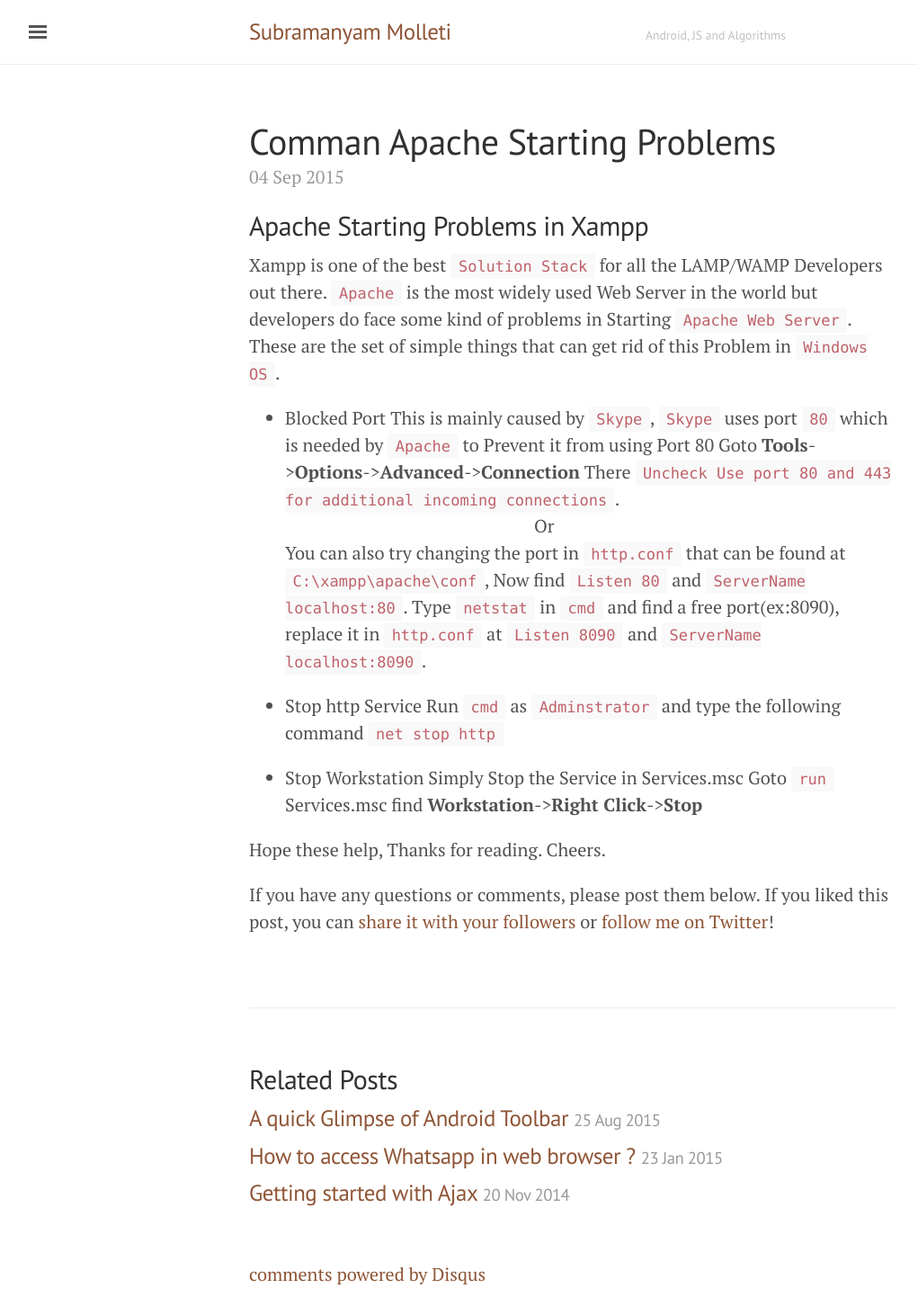
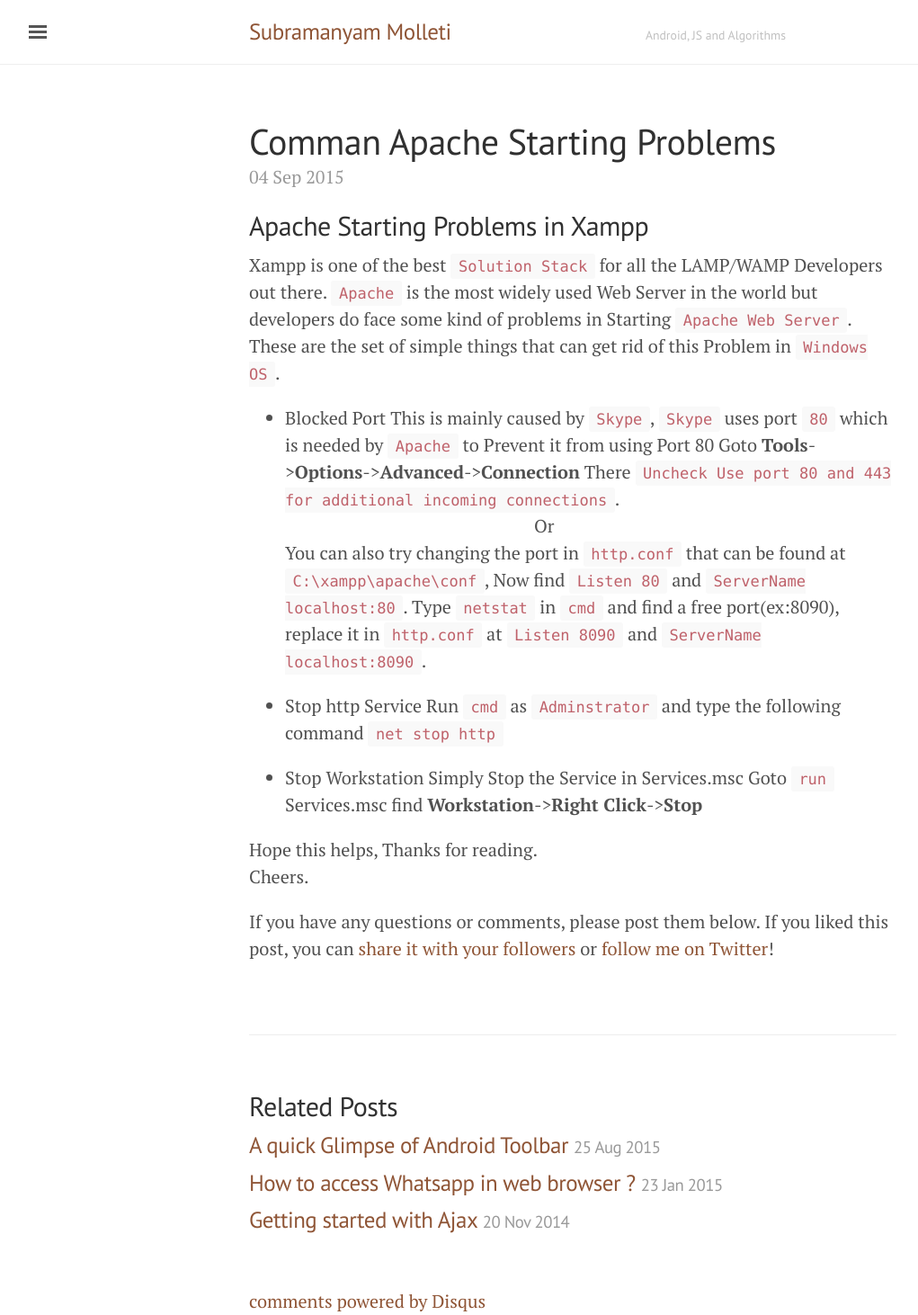
Before and after one commit to subramanyammolleti/subramanyammolleti.github.io, a Jekyll site: the page built from _posts/2015-09-04-apache-start-error.md, in a window 1280 px wide. Shown: the whole page at 90% size, without its empty margins (3-1024 px from the left). Built offline with Jekyll 4.4.1, drawn with Linux system fonts in a browser that asks for light colours; comment, search, counter and statistics services are not loaded; before the commit the page ends 1432 px from its top, so only the background shows below that.

Commit message:
Twitter Plug

```diff
--- a/_posts/2015-09-04-apache-start-error.md
+++ b/_posts/2015-09-04-apache-start-error.md
@@ -31,7 +31,7 @@
 Simply Stop the Service in Services.msc
 Goto `run` Services.msc find <b>Workstation</b>-><b>Right Click</b>-><b>Stop</b>
 
-Hope these help, Thanks for reading.
+Hope this helps, Thanks for reading.<br/>
 Cheers.
 
 {% include twitter_plug.html %}
```
